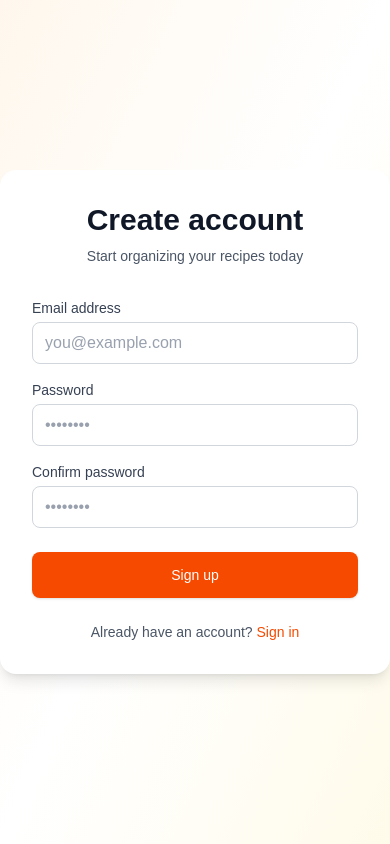
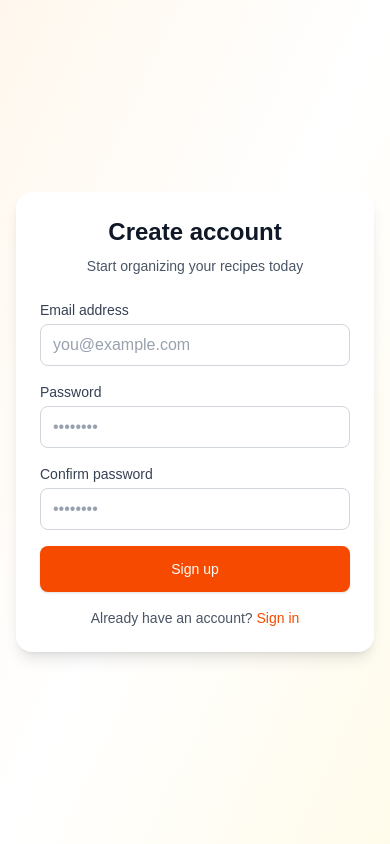
Before and after one commit to Imery8/recipe-map, a Next.js app: page /signup in a window 390 px wide. Built offline with nearby package versions, Linux system fonts and the light colour scheme; no server answers.

Commit message:
mobile sign up and meal plan delete

```diff
--- a/app/login/page.tsx
+++ b/app/login/page.tsx
@@ -36,16 +36,16 @@ export default function LoginPage() {
   }
 
   return (
-    <div className="min-h-screen flex items-center justify-center bg-gradient-to-br from-orange-50 via-white to-amber-50">
-      <div className="max-w-md w-full space-y-8 p-8 bg-white rounded-2xl shadow-lg">
+    <div className="min-h-screen flex items-center justify-center bg-gradient-to-br from-orange-50 via-white to-amber-50 px-4 py-8">
+      <div className="max-w-md w-full space-y-6 sm:space-y-8 p-6 sm:p-8 bg-white rounded-2xl shadow-lg">
         <div className="text-center">
-          <h2 className="text-3xl font-bold text-gray-900">Welcome back</h2>
+          <h2 className="text-2xl sm:text-3xl font-bold text-gray-900">Welcome back</h2>
           <p className="mt-2 text-sm text-gray-600">
             Sign in to your recipe collection
           </p>
         </div>
 
-        <form className="mt-8 space-y-6" onSubmit={handleLogin}>
+        <form className="mt-6 sm:mt-8 space-y-4 sm:space-y-6" onSubmit={handleLogin}>
           {error && (
             <div className="bg-red-50 border border-red-200 text-red-600 px-4 py-3 rounded-lg text-sm">
               {error}
--- a/app/meal-plan/page.tsx
+++ b/app/meal-plan/page.tsx
@@ -268,7 +268,7 @@ export default function MealPlanPage() {
                         <div className="relative group">
                           <button
                             onClick={() => mealPlanId && handleRemoveRecipe(mealPlanId)}
-                            className="absolute -top-1 -right-1 w-6 h-6 bg-white rounded-full shadow-sm border border-gray-200 flex items-center justify-center text-gray-400 hover:text-red-600 hover:border-red-300 opacity-0 group-hover:opacity-100 transition-opacity z-10"
+                            className="absolute -top-1 -right-1 w-6 h-6 bg-white rounded-full shadow-sm border border-gray-200 flex items-center justify-center text-gray-400 hover:text-red-600 hover:border-red-300 sm:opacity-0 sm:group-hover:opacity-100 transition-opacity z-10"
                           >
                             <svg className="w-3.5 h-3.5" fill="currentColor" viewBox="0 0 20 20">
                               <path fillRule="evenodd" d="M4.293 4.293a1 1 0 011.414 0L10 8.586l4.293-4.293a1 1 0 111.414 1.414L11.414 10l4.293 4.293a1 1 0 01-1.414 1.414L10 11.414l-4.293 4.293a1 1 0 01-1.414-1.414L8.586 10 4.293 5.707a1 1 0 010-1.414z" clipRule="evenodd" />
--- a/app/signup/page.tsx
+++ b/app/signup/page.tsx
@@ -48,16 +48,16 @@ export default function SignupPage() {
   }
 
   return (
-    <div className="min-h-screen flex items-center justify-center bg-gradient-to-br from-orange-50 via-white to-amber-50">
-      <div className="max-w-md w-full space-y-8 p-8 bg-white rounded-2xl shadow-lg">
+    <div className="min-h-screen flex items-center justify-center bg-gradient-to-br from-orange-50 via-white to-amber-50 px-4 py-8">
+      <div className="max-w-md w-full space-y-6 sm:space-y-8 p-6 sm:p-8 bg-white rounded-2xl shadow-lg">
         <div className="text-center">
-          <h2 className="text-3xl font-bold text-gray-900">Create account</h2>
+          <h2 className="text-2xl sm:text-3xl font-bold text-gray-900">Create account</h2>
           <p className="mt-2 text-sm text-gray-600">
             Start organizing your recipes today
           </p>
         </div>
 
-        <form className="mt-8 space-y-6" onSubmit={handleSignup}>
+        <form className="mt-6 sm:mt-8 space-y-4 sm:space-y-6" onSubmit={handleSignup}>
           {error && (
             <div className="bg-red-50 border border-red-200 text-red-600 px-4 py-3 rounded-lg text-sm">
               {error}
```
